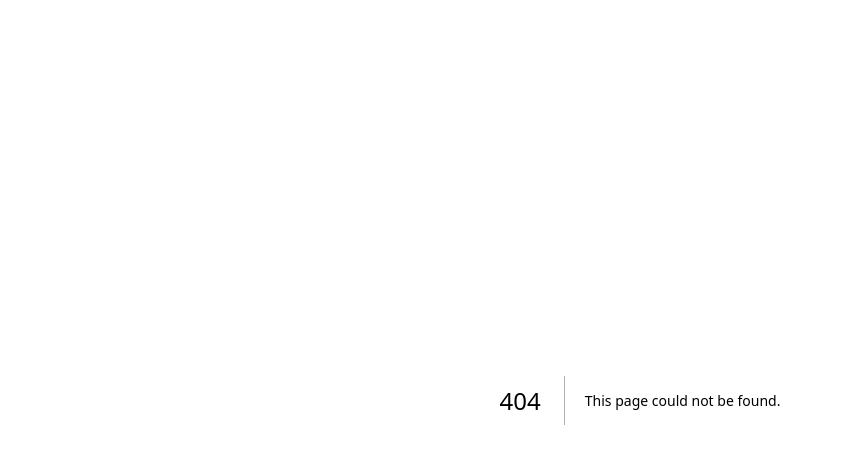
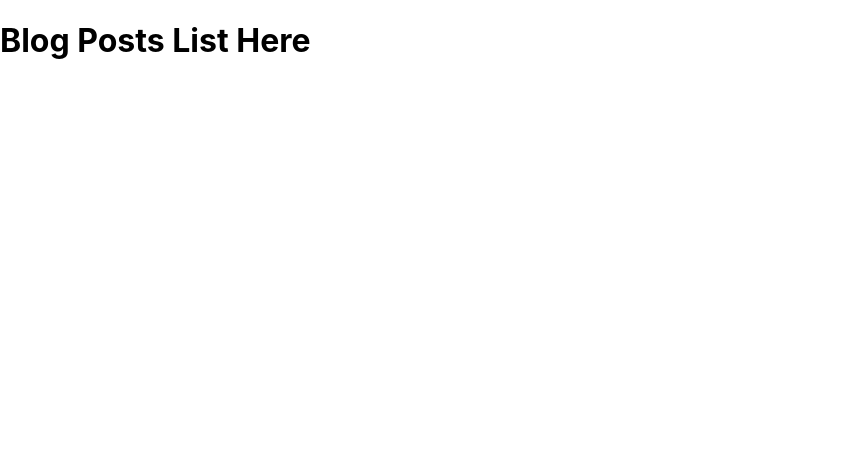
Before and after one commit to sajadshafizadeh/blog-frontend-test, a Next.js app: page /blog in a window 1280 px wide. Before the commit this address had no page. Shown: the top 464 px of the page, without its empty margins (0-841 px from the left). Built offline with nearby package versions, Linux system fonts and the light colour scheme.

Commit message:
Post list and singe pages just created

```diff
--- /dev/null
+++ b/src/components/PostItems.js
@@ -0,0 +1,6 @@
+export const PostItems = () => {
+
+	return (
+		<h1>Blog Posts List Here</h1>
+		);
+}
--- /dev/null
+++ b/src/pages/blog/index.js
@@ -0,0 +1,10 @@
+import {PostItems} from '../../components/PostItems';
+
+const PostsList = () => {
+
+	return (
+		<PostItems />
+	);
+}
+
+export default PostsList;
```
Also changed, not shown: src/pages/blog/[postId].js (added, +12 -0 lines).
